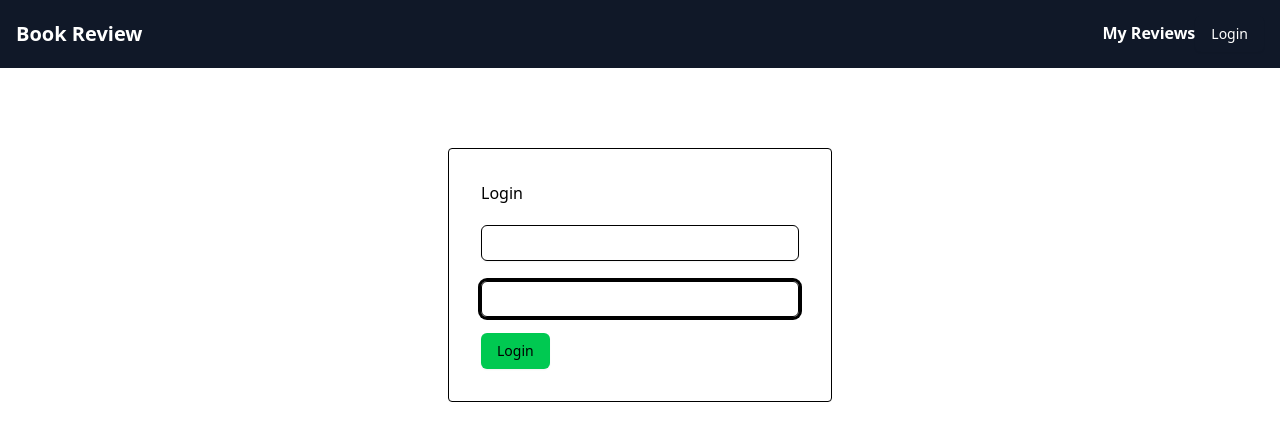
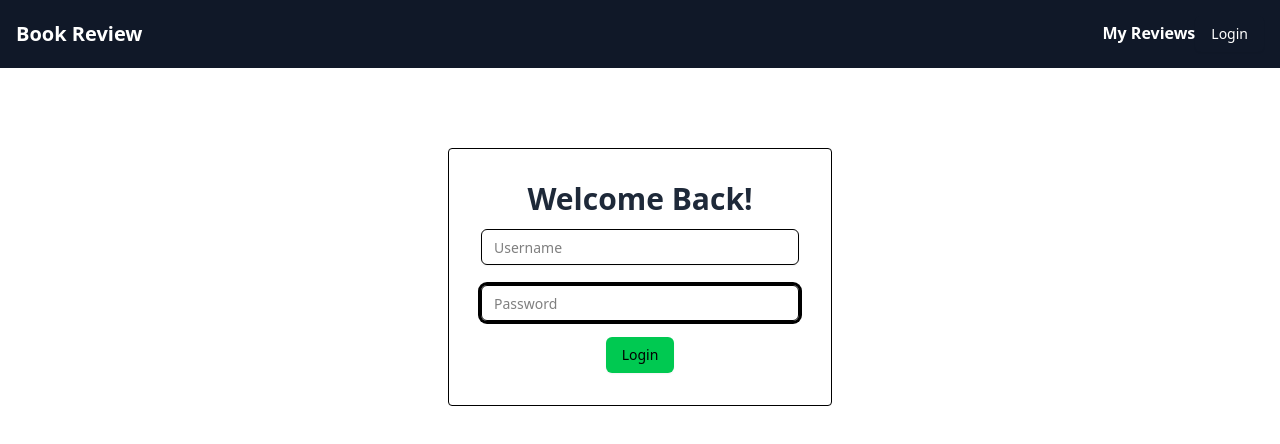
Before and after one commit to PhilipDimitriadis/Book-Review-Project, a React (Vite) app: page /login in a window 1280 px wide. Shown: the top 444 px of the page. Built offline with nearby package versions, Linux system fonts and the light colour scheme; no server answers.

Commit message:
feat: first implementation of LoginPage.tsx

```diff
--- a/src/pages/LoginPage.tsx
+++ b/src/pages/LoginPage.tsx
@@ -36,11 +36,12 @@ export default function LoginPage() {
                 onSubmit={handleSubmit(onSubmit)}
                 className="max-w-sm mx-auto p-8 space-y-4 border rounded"
             >
-                <h1>Login</h1>
+                <h1 className="flex justify-center text-3xl font-bold text-center mb-2 text-gray-800">Welcome Back!</h1>
                 <div>
                     <Label htmlFor="username" className="mb-1"></Label>
                     <Input
                         id="username"
+                        placeholder="Username"
                         autoFocus
                         {...register("username")}
                         disabled={isSubmitting}
@@ -55,6 +56,7 @@ export default function LoginPage() {
                     <Input
                         id="password"
                         type="password"
+                        placeholder="Password"
                         autoFocus
                         {...register("password")}
                         disabled={isSubmitting}
@@ -64,9 +66,11 @@ export default function LoginPage() {
                     )}
                 </div>
 
-                <Button type="submit" disabled={isSubmitting}>
-                    {isSubmitting ? "Logging ..." : "Login"}
-                </Button>
+                <div className="flex justify-center">
+                    <Button type="submit" disabled={isSubmitting}>
+                        {isSubmitting ? "Logging ..." : "Login"}
+                    </Button>
+                </div>
             </form>
         </>
     );
```
